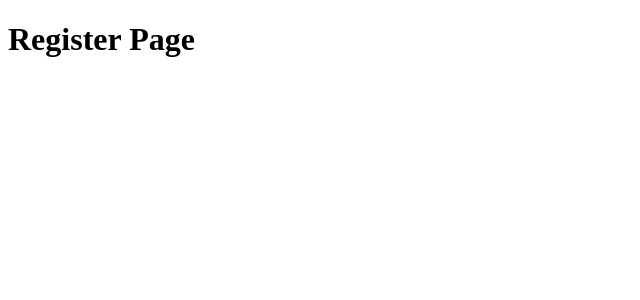
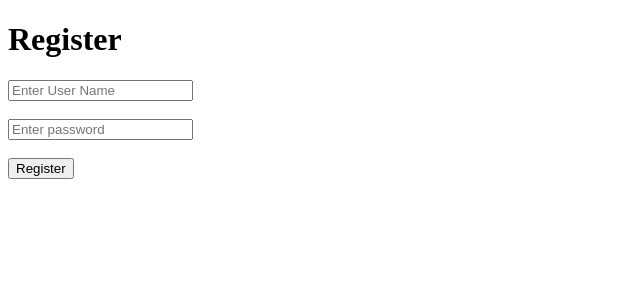
Before and after one commit to Bharath-anil/rag-multidoc-qa-system, a React (Vite) app in the folder frontend/: page /register in a window 1280 px wide. Shown: the top 300 px of the page, without its empty margins (0-640 px from the left). Built offline with nearby package versions, Linux system fonts and the light colour scheme.

Commit message:
implement frontend registration flow

```diff
--- a/frontend/src/pages/Register.tsx
+++ b/frontend/src/pages/Register.tsx
@@ -1,5 +1,55 @@
-function Register() {
-    return <h1>Register Page</h1>
+import { useState } from "react"
+import api from "../services/api"
+
+function Register(){
+    const [username, setUsername] = useState("")
+    const [password, setPassword] = useState("")
+
+
+    const handleRegister = async () =>{
+        try{
+            const response =await api.post("/register",{
+                username,
+                password
+            })
+            console.log(response.data)
+            alert("User registered Sucessfully")
+        }
+        catch (error){
+            console.log(error)
+            alert("Registeration failed")
+        }
+    }
+
+    return (
+        <div>
+            <h1>Register</h1>
+
+            <input
+                type="text"
+                placeholder="Enter User Name"
+                value={username}
+                onChange={(e)=> setUsername(e.target.value)}
+            />
+
+            <br />
+            <br />
+
+            <input
+                type="password"
+                placeholder="Enter password"
+                value={password}
+                onChange={(e) => setPassword(e.target.value)}
+            />
+
+            <br />
+            <br />
+
+            <button onClick={handleRegister}>Register</button>
+
+
+        </div>
+   )
 }
 
 export default Register
--- /dev/null
+++ b/frontend/src/services/api.ts
@@ -0,0 +1,7 @@
+import axios from "axios"
+
+const api =axios.create({
+    baseURL:"http://localhost:8000"
+})
+
+export default api
```
